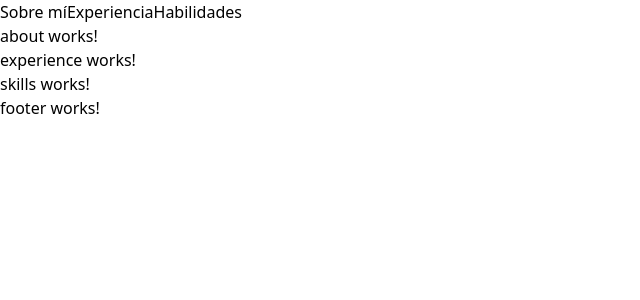
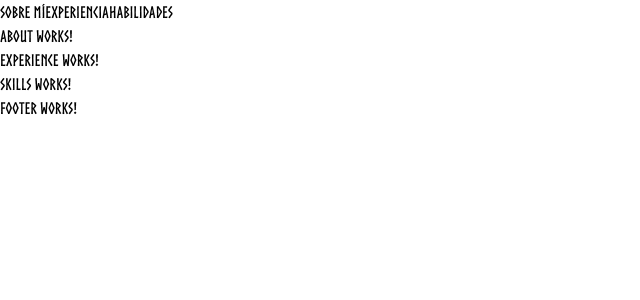
Before and after one commit to DevEzequiel14/porfolio, an Angular app: page / in a window 1280 px wide. Shown: the top 300 px of the page, without its empty margins (0-640 px from the left). Built offline with nearby package versions, Linux system fonts and the light colour scheme.

Commit message:
add the letter norse

```diff
--- a/src/styles.scss
+++ b/src/styles.scss
@@ -2,3 +2,14 @@
 @tailwind base;
 @tailwind components;
 @tailwind utilities;
+
+@font-face {
+  font-family: 'Norse';
+  src: url('./assets/fonts/Norsebold.ttf') format('truetype');
+  font-weight: normal;
+  font-style: normal;
+}
+
+body {
+  @apply font-sans;
+}
--- a/tailwind.config.js
+++ b/tailwind.config.js
@@ -4,7 +4,11 @@ module.exports = {
     "./src/**/*.{html,ts}",
   ],
   theme: {
-    extend: {},
+    extend: {
+      fontFamily: {
+        sans: ['Norse', 'ui-sans-serif', 'system-ui'],
+      },
+    },
   },
   plugins: [],
 }
```
Also changed, not shown: src/assets/fonts/Norsebold.ttf (added).
